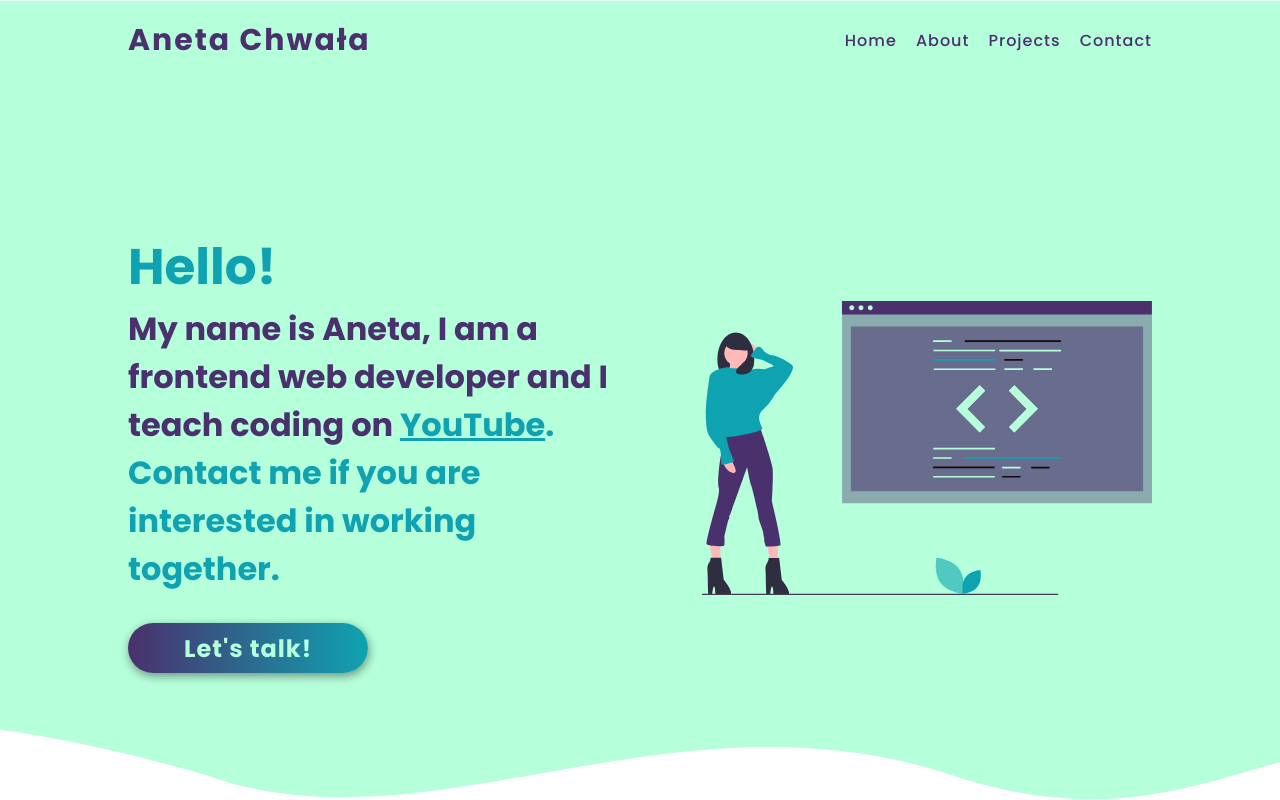
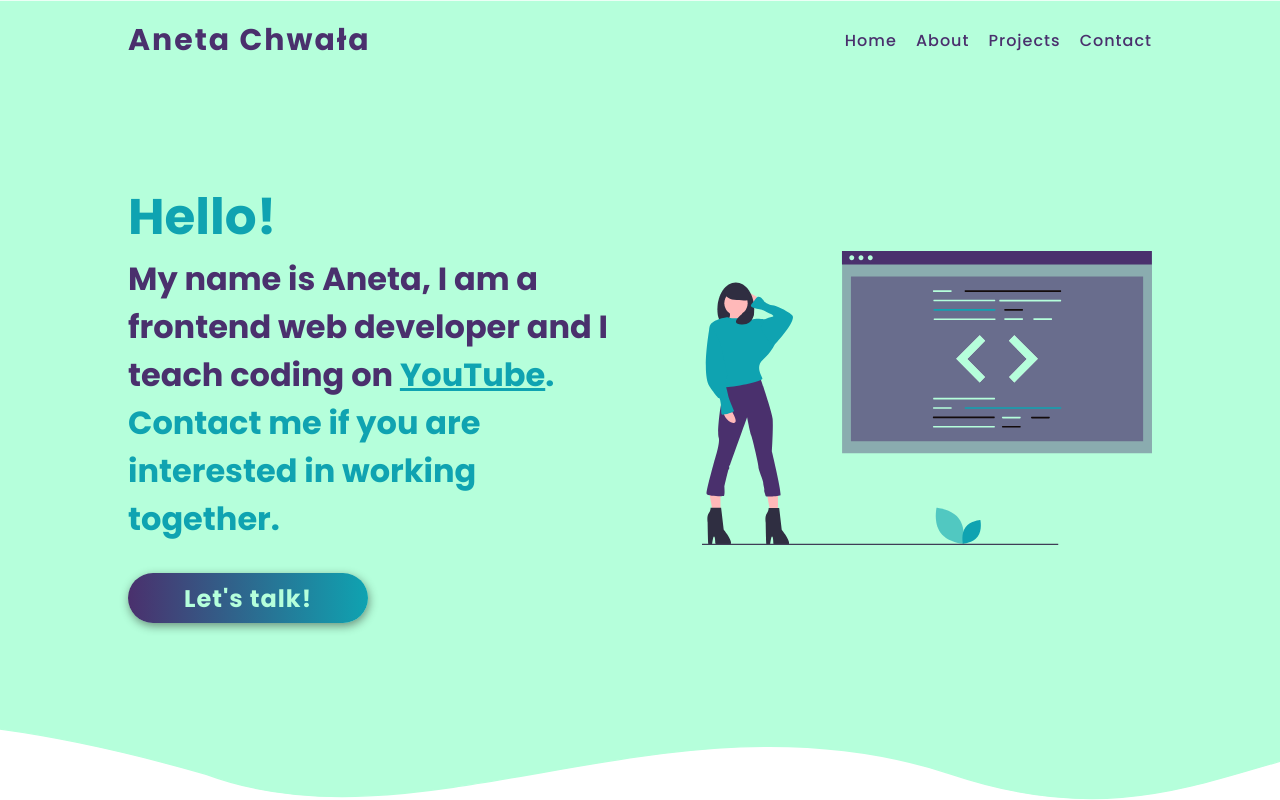
Before and after one commit to anetachwala/portfolio, a plain HTML site: page index.html in a window 1280 px wide. Shown: the top 800 px of the page. Drawn offline with Linux system fonts and the light colour scheme.

Commit message:
Update styles.css

```diff
--- a/styles.css
+++ b/styles.css
@@ -6,18 +6,17 @@
     scroll-behavior: smooth;
 }
 
-
 .container-home {
     width: 100%;
     height: 800px;
     background-image: url("images/background1.svg");
-    /* Background image is centered vertically and horizontally at all times */
     background-position: center center;
     background-repeat: no-repeat;
     background-size: cover;
     padding-left: 10vw;
     padding-right: 10vw;
 }
+
 nav {
     display: flex;
     justify-content: space-between;
@@ -132,7 +131,7 @@ nav {
     display: flex;
     justify-content: space-between;
     align-items: center;
-    padding-top: 150px;
+    padding-top: 100px;
 }
 
 .hello-section__h1 {
```
